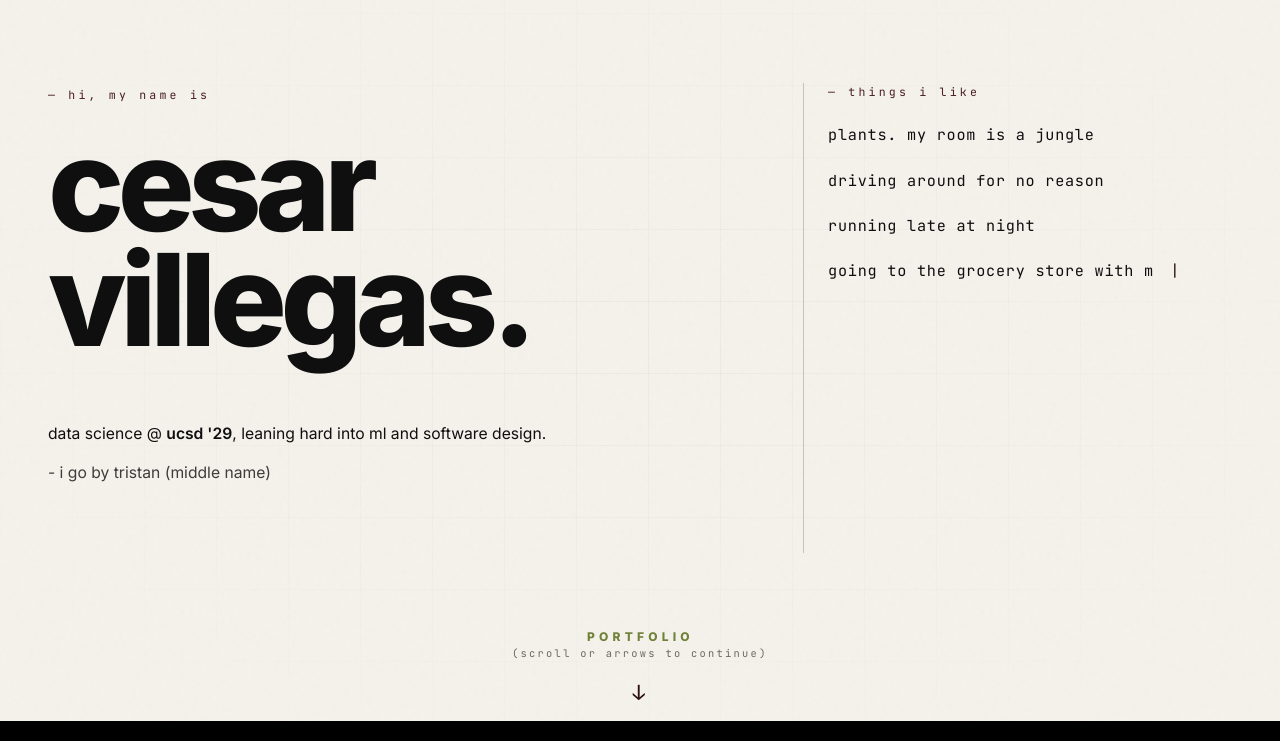
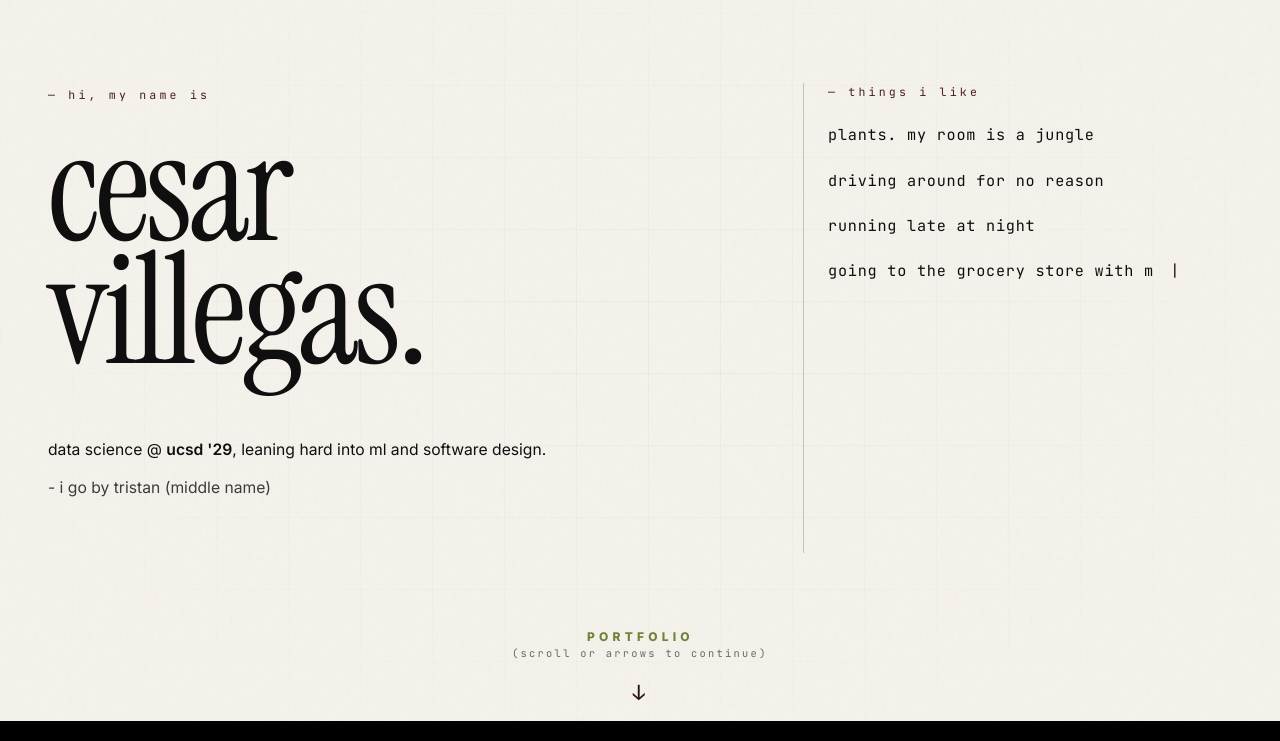
Before and after one commit to Allghelierce/Allghelierce.github.io, a website built with Vite: page index.html in a window 1280 px wide. Shown: the part 59-800 px from the top of the page. Built offline with nearby package versions, Linux system fonts and the light colour scheme.

Commit message:
Update hero name font to Instrument Serif and add Outfit font option

```diff
--- a/index.html
+++ b/index.html
@@ -9,7 +9,7 @@
     <meta name="description" content="Cesar 'Tristan' Villegas — Data Science @ UCSD '29." />
     <link rel="preconnect" href="https://fonts.googleapis.com" />
     <link rel="preconnect" href="https://fonts.gstatic.com" crossorigin />
-    <link href="https://fonts.googleapis.com/css2?family=Inter:wght@400;600;700;800&family=JetBrains+Mono:wght@400&display=swap" rel="stylesheet" />
+    <link href="https://fonts.googleapis.com/css2?family=Inter:wght@400;600;700;800&family=JetBrains+Mono:wght@400&family=Outfit:wght@700;800&family=Instrument+Serif:ital@0;1&display=swap" rel="stylesheet" />
   </head>
   <body>
     <div id="app"></div>
--- a/src/style.css
+++ b/src/style.css
@@ -133,13 +133,18 @@ body::after {
 }
 
 .hero-name {
-  font-size: clamp(3.2rem, 10vw, 9rem);
-  font-weight: 800;
-  letter-spacing: -0.05em;
-  line-height: 0.9;
+  font-family: 'Instrument Serif', serif;
+  font-size: clamp(4rem, 12vw, 11rem);
+  font-weight: 400;
+  line-height: 0.8;
+  letter-spacing: -0.03em;
   color: var(--text);
   margin-bottom: 1.5rem;
   text-transform: lowercase;
+}
+
+.hero-name i, .hero-name em {
+  font-style: italic;
 }
 
 
```
